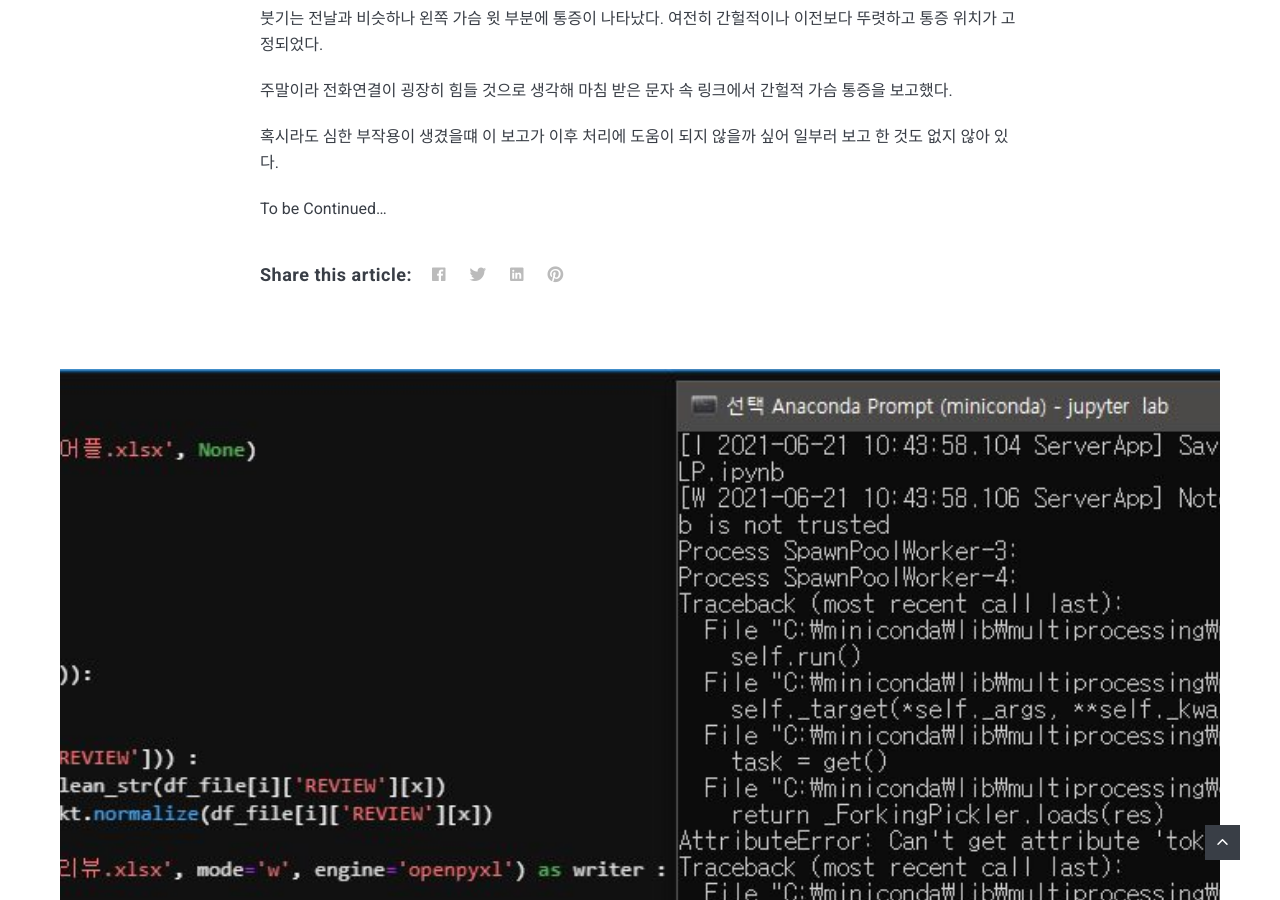
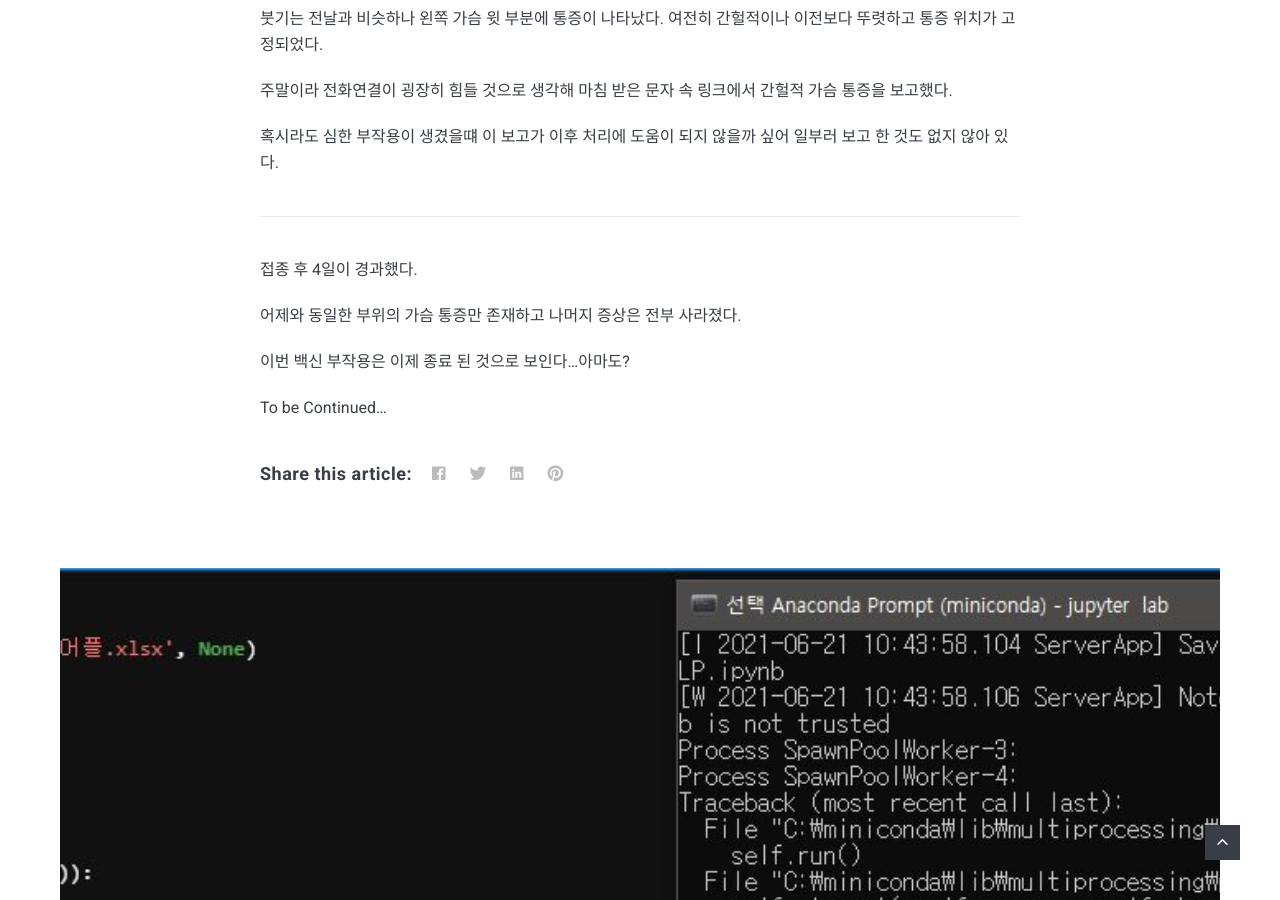
Before and after one commit to StrangeFate/StrangeFate.github.io, a Jekyll site: the page built from _posts/2021-08-01-Moderna-1.markdown, in a window 1280 px wide and 900 px high, scrolled down 3567 px. Built offline with Jekyll 4.4.1, drawn with Linux system fonts in a browser that asks for light colours; nearby versions of some CDN libraries; comment, search, counter and statistics services are not loaded; some of the changed text lies outside the part shown.

Commit message:
Update 2021-08-01-Moderna-1.markdown

```diff
--- a/_posts/2021-08-01-Moderna-1.markdown
+++ b/_posts/2021-08-01-Moderna-1.markdown
@@ -96,4 +96,12 @@ Updated : 2021-08-01 01:48
 
 혹시라도 심한 부작용이 생겼을떄 이 보고가 이후 처리에 도움이 되지 않을까 싶어 일부러 보고 한 것도 없지 않아 있다.
 
+***
+
+접종 후 4일이 경과했다.
+
+어제와 동일한 부위의 가슴 통증만 존재하고 나머지 증상은 전부 사라졌다.
+
+이번 백신 부작용은 이제 종료 된 것으로 보인다...아마도?
+
 To be Continued...
```
Also changed, not shown: other parts of _posts/2021-08-01-Moderna-1.markdown (+1 -1 lines).
